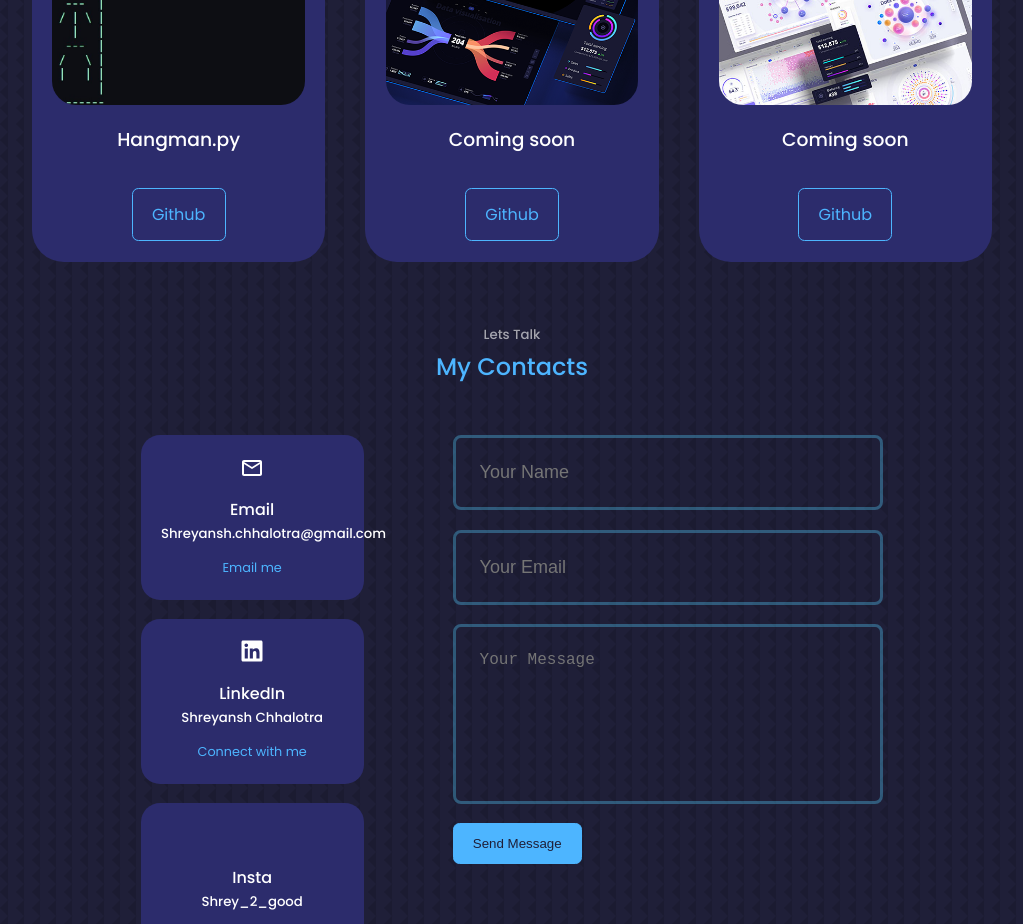
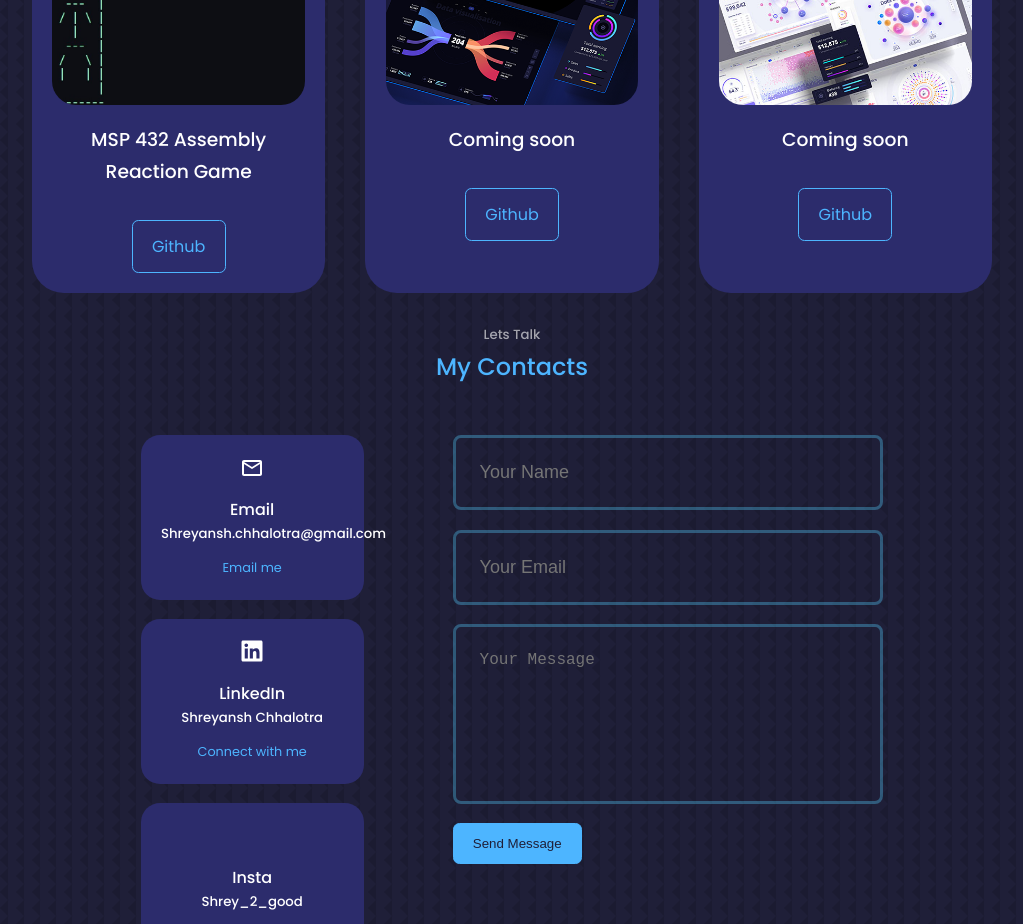
Before and after one commit to ShreyWey/personal-portfolio2.0, a React (Create React App) app: page / in a window 1280 px wide. Shown: the part 3020-3944 px from the top of the page, without its empty margins (128-1151 px from the left). Built offline with nearby package versions, Linux system fonts and the light colour scheme; some icons are missing.

Commit message:
Update Portfolio.jsx

```diff
--- a/src/components/portfolio/Portfolio.jsx
+++ b/src/components/portfolio/Portfolio.jsx
@@ -31,8 +31,8 @@ const data = [
     {
         id: 4,
         image: img4,
-        title: 'Hangman.py',
-        github: 'https://github.com/ShreyWey/HangmanPy'
+        title: 'MSP 432 Assembly Reaction Game',
+        github: 'https://github.com/ShreyWey/ReactionGame'
     },
     {
         id: 5,
```
